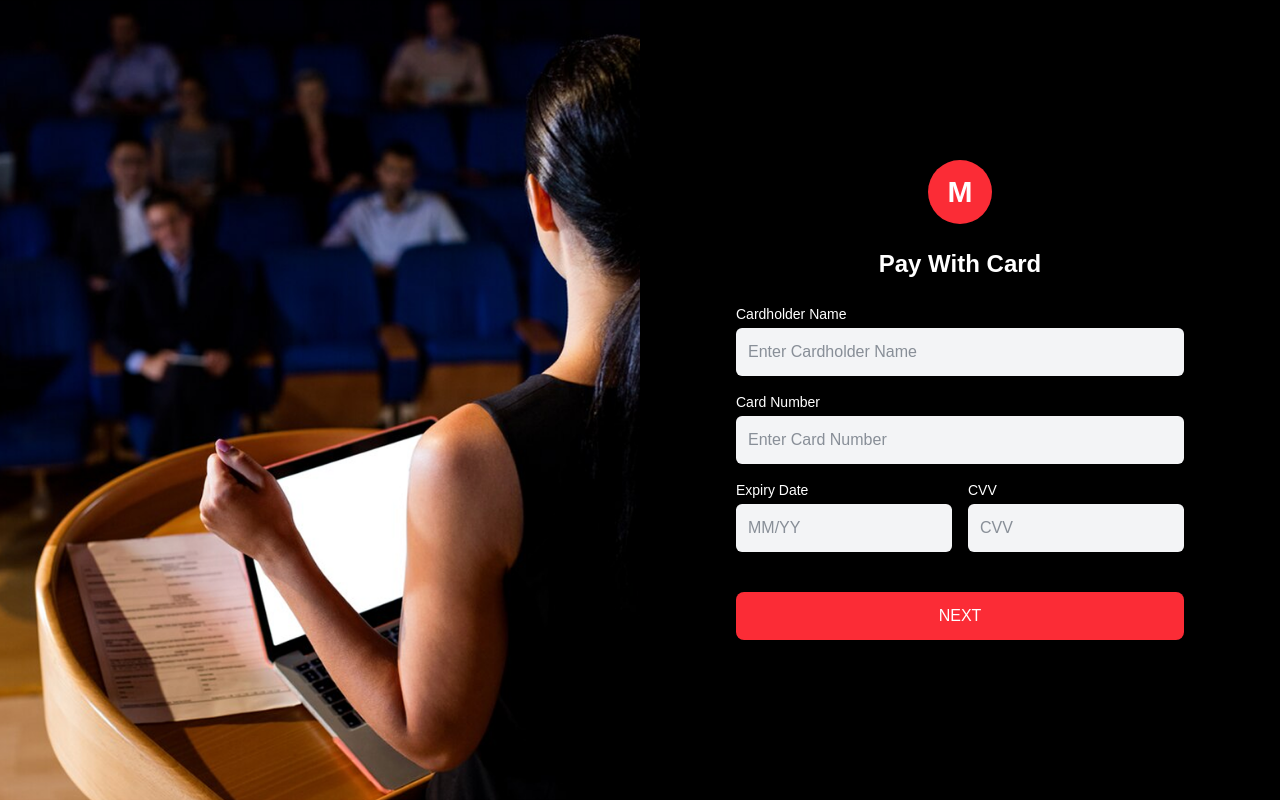
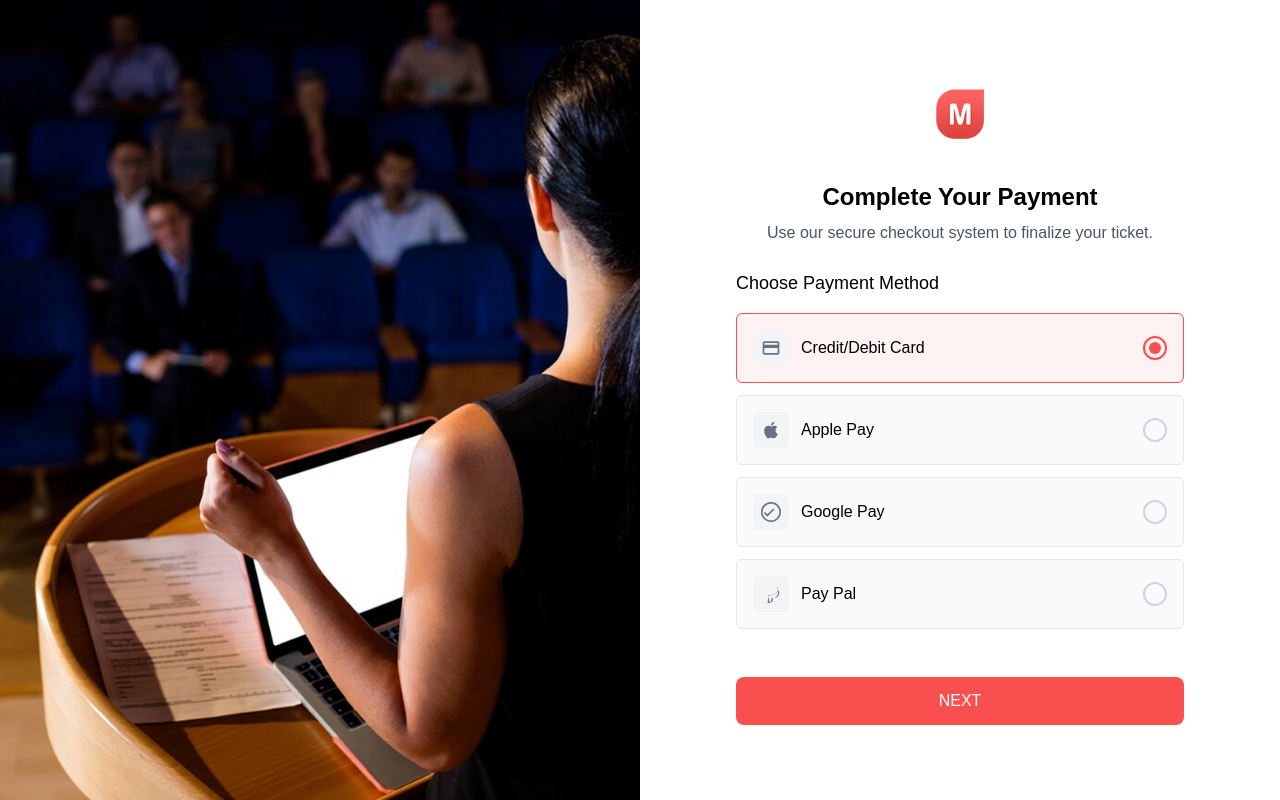
Before and after one commit to alcance/mega-events, a Next.js app: page /payment in a window 1280 px wide. Built offline with nearby package versions, Linux system fonts and the light colour scheme; no server answers.

Commit message:
Fix the colors of the pages

```diff
--- a/app/payment/page.tsx
+++ b/app/payment/page.tsx
@@ -4,26 +4,30 @@ import React, { useState } from 'react';
 import Image from 'next/image';
 import { useRouter } from 'next/navigation';
 
-const CardPaymentPage = () => {
-  const [cardholderName, setCardholderName] = useState('');
-  const [cardNumber, setCardNumber] = useState('');
-  const [expiryDate, setExpiryDate] = useState('');
-  const [cvv, setCvv] = useState('');
-  const [isLoading, setIsLoading] = useState(false);
+// Define a type for the payment method
+type PaymentMethod = 'credit' | 'apple' | 'google' | 'paypal';
+
+const PaymentMethodSelection = () => {
+  const [selectedMethod, setSelectedMethod] = useState<PaymentMethod>('credit');
+  const [isLoading, setIsLoading] = useState<boolean>(false);
 
   const router = useRouter();
+
+  const handlePaymentMethodChange = (method: PaymentMethod) => {
+    setSelectedMethod(method);
+  };
 
   const handleSubmit = () => {
     setIsLoading(true);
     // Simulating payment processing
     setTimeout(() => {
-      router.push('/order-details');
+      router.push('/payment');
       setIsLoading(false);
     }, 2000);
   };
 
   return (
-    <div className="flex h-screen bg-black text-white">
+    <div className="flex h-screen bg-white text-black">
       {/* Left side with the background image */}
       <div className="hidden md:block md:w-1/2 relative">
         <Image
@@ -35,93 +39,153 @@ const CardPaymentPage = () => {
         />
       </div>
 
-      {/* Right side with the payment form */}
+      {/* Right side with the form */}
       <div className="w-full md:w-1/2 flex items-center justify-center p-4">
         <div className="w-full max-w-md">
           <div className="flex justify-center mb-6">
-            <div className="w-16 h-16 bg-red-500 rounded-full flex items-center justify-center">
-              <span className="text-white text-3xl font-bold">M</span>
+            <Image
+              src="/main-logo.svg"
+              alt="Logo"
+              width={80}
+              height={80}
+            />
+          </div>
+
+          <h1 className="text-2xl font-bold text-center mb-2">Complete Your Payment</h1>
+          <p className="text-center text-gray-600 mb-6">
+            Use our secure checkout system to finalize your ticket.
+          </p>
+
+          <div className="mb-6">
+            <h2 className="text-lg font-medium mb-4">Choose Payment Method</h2>
+
+            <div className="space-y-3">
+              {/* Credit/Debit Card Option */}
+              <div
+                className={`flex items-center justify-between p-4 rounded-md border ${
+                  selectedMethod === 'credit'
+                    ? 'border-[#F94F4F] bg-red-50'
+                    : 'border-gray-200 bg-gray-50'
+                }`}
+                onClick={() => handlePaymentMethodChange('credit')}
+              >
+                <div className="flex items-center">
+                  <div className="p-2 bg-gray-100 rounded-md mr-3">
+                    <svg className="w-5 h-5 text-gray-500" fill="currentColor" viewBox="0 0 24 24">
+                      <path d="M20 4H4c-1.11 0-1.99.89-1.99 2L2 18c0 1.11.89 2 2 2h16c1.11 0 2-.89 2-2V6c0-1.11-.89-2-2-2zm0 14H4v-6h16v6zm0-10H4V6h16v2z"></path>
+                    </svg>
+                  </div>
+                  <span className="font-medium">Credit/Debit Card</span>
+                </div>
+                <div className={`w-6 h-6 rounded-full border-2 flex items-center justify-center ${
+                  selectedMethod === 'credit'
+                    ? 'border-[#F94F4F]'
+                    : 'border-gray-300'
+                }`}>
+                  {selectedMethod === 'credit' && (
+                    <div className="w-3 h-3 bg-[#F94F4F] rounded-full"></div>
+                  )}
                 </div>
               </div>
 
-          <h1 className="text-2xl font-bold text-center mb-6">Pay With Card</h1>
-
-          <form className="space-y-4">
-            <div>
-              <label htmlFor="cardholderName" className="block text-sm font-medium mb-1">
-                Cardholder Name
-              </label>
-              <input
-                id="cardholderName"
-                type="text"
-                placeholder="Enter Cardholder Name"
-                className="w-full p-3 bg-gray-100 text-gray-800 rounded-md"
-                value={cardholderName}
-                onChange={(e) => setCardholderName(e.target.value)}
-                required
-              />
+              {/* Apple Pay Option */}
+              <div
+                className={`flex items-center justify-between p-4 rounded-md border ${
+                  selectedMethod === 'apple'
+                    ? 'border-[#F94F4F] bg-red-50'
+                    : 'border-gray-200 bg-gray-50'
+                }`}
+                onClick={() => handlePaymentMethodChange('apple')}
+              >
+                <div className="flex items-center">
+                  <div className="p-2 bg-gray-100 rounded-md mr-3">
+                    <svg className="w-5 h-5 text-gray-500" viewBox="0 0 24 24" fill="currentColor">
+                      <path d="M18.71 19.5c-.83 1.24-1.71 2.45-3.05 2.47-1.34.03-1.77-.79-3.29-.79-1.53 0-2 .77-3.27.82-1.31.05-2.3-1.32-3.14-2.53C4.25 17 2.94 12.45 4.7 9.39c.87-1.52 2.43-2.48 4.12-2.51 1.28-.02 2.5.87 3.29.87.78 0 2.26-1.07 3.81-.91.65.03 2.47.26 3.64 1.98-.09.06-2.17 1.28-2.15 3.81.03 3.02 2.65 4.03 2.68 4.04-.03.07-.42 1.44-1.38 2.83M13 3.5c.73-.83 1.94-1.46 2.94-1.5.13 1.17-.34 2.35-1.04 3.19-.69.85-1.83 1.51-2.95 1.42-.15-1.15.41-2.35 1.05-3.11z"/>
+                    </svg>
+                  </div>
+                  <span className="font-medium">Apple Pay</span>
+                </div>
+                <div className={`w-6 h-6 rounded-full border-2 flex items-center justify-center ${
+                  selectedMethod === 'apple'
+                    ? 'border-[#F94F4F]'
+                    : 'border-gray-300'
+                }`}>
+                  {selectedMethod === 'apple' && (
+                    <div className="w-3 h-3 bg-[#F94F4F] rounded-full"></div>
+                  )}
+                </div>
               </div>
 
-            <div>
-              <label htmlFor="cardNumber" className="block text-sm font-medium mb-1">
-                Card Number
-              </label>
-              <input
-                id="cardNumber"
-                type="text"
-                placeholder="Enter Card Number"
-                className="w-full p-3 bg-gray-100 text-gray-800 rounded-md"
-                value={cardNumber}
-                onChange={(e) => setCardNumber(e.target.value)}
-                required
-              />
+              {/* Google Pay Option */}
+              <div
+                className={`flex items-center justify-between p-4 rounded-md border ${
+                  selectedMethod === 'google'
+                    ? 'border-[#F94F4F] bg-red-50'
+                    : 'border-gray-200 bg-gray-50'
+                }`}
+                onClick={() => handlePaymentMethodChange('google')}
+              >
+                <div className="flex items-center">
+                  <div className="p-2 bg-gray-100 rounded-md mr-3">
+                    <svg className="w-5 h-5 text-gray-500" viewBox="0 0 24 24" fill="currentColor">
+                      <path d="M12 24C5.38 24 0 18.62 0 12S5.38 0 12 0s12 5.38 12 12-5.38 12-12 12zm0-22C6.5 2 2 6.5 2 12s4.5 10 10 10 10-4.5 10-10S17.5 2 12 2zm-4.38 12.81l7.09-7.09 1.41 1.41-8.5 8.5-4.18-4.18 1.41-1.41 2.77 2.77z"></path>
+                    </svg>
+                  </div>
+                  <span className="font-medium">Google Pay</span>
+                </div>
+                <div className={`w-6 h-6 rounded-full border-2 flex items-center justify-center ${
+                  selectedMethod === 'google'
+                    ? 'border-[#F94F4F]'
+                    : 'border-gray-300'
+                }`}>
+                  {selectedMethod === 'google' && (
+                    <div className="w-3 h-3 bg-[#F94F4F] rounded-full"></div>
+                  )}
+                </div>
               </div>
 
-            <div className="flex space-x-4">
-              <div className="w-1/2">
-                <label htmlFor="expiryDate" className="block text-sm font-medium mb-1">
-                  Expiry Date
-                </label>
-                <input
-                  id="expiryDate"
-                  type="text"
-                  placeholder="MM/YY"
-                  className="w-full p-3 bg-gray-100 text-gray-800 rounded-md"
-                  value={expiryDate}
-                  onChange={(e) => setExpiryDate(e.target.value)}
-                  required
-                />
+              {/* PayPal Option */}
+              <div
+                className={`flex items-center justify-between p-4 rounded-md border ${
+                  selectedMethod === 'paypal'
+                    ? 'border-[#F94F4F] bg-red-50'
+                    : 'border-gray-200 bg-gray-50'
+                }`}
+                onClick={() => handlePaymentMethodChange('paypal')}
+              >
+                <div className="flex items-center">
+                  <div className="p-2 bg-gray-100 rounded-md mr-3">
+                    <svg className="w-5 h-5 text-gray-500" viewBox="0 0 24 24" fill="currentColor">
+                      <path d="M20.067 8.478c.492.88.556 2.014.3 3.327-.74 3.806-3.276 5.12-6.514 5.12h-.5a.805.805 0 0 0-.794.68l-.04.22-.63 4.028-.02.12a.804.804 0 0 1-.794.68h-2.52a.67.67 0 0 1-.66-.78l1.16-7.33v-.04a.804.804 0 0 1 .795-.68h1.677c4.525 0 7.67-2.007 8.648-6.485.30-1.374.262-2.468-.31-3.358-.18-.277-.444-.52-.772-.736.738.916 1.06 2.218.697 3.867-.798 4.04-3.494 6.147-7.622 6.147H9.54a.67.67 0 0 0-.66.78l1.1 6.977a.796.796 0 0 0 .785.68h2.386c.248 0 .458-.18.495-.424l.02-.12.583-3.68.038-.202a.803.803 0 0 1 .794-.682h.5c3.07 0 5.53-1.426 6.23-5.022.32-1.29.16-2.358-.307-3.139z"></path>
+                    </svg>
                   </div>
-
-              <div className="w-1/2">
-                <label htmlFor="cvv" className="block text-sm font-medium mb-1">
-                  CVV
-                </label>
-                <input
-                  id="cvv"
-                  type="text"
-                  placeholder="CVV"
-                  className="w-full p-3 bg-gray-100 text-gray-800 rounded-md"
-                  value={cvv}
-                  onChange={(e) => setCvv(e.target.value)}
-                  required
-                />
+                  <span className="font-medium">Pay Pal</span>
+                </div>
+                <div className={`w-6 h-6 rounded-full border-2 flex items-center justify-center ${
+                  selectedMethod === 'paypal'
+                    ? 'border-[#F94F4F]'
+                    : 'border-gray-300'
+                }`}>
+                  {selectedMethod === 'paypal' && (
+                    <div className="w-3 h-3 bg-[#F94F4F] rounded-full"></div>
+                  )}
+                </div>
+              </div>
             </div>
           </div>
 
           <button
             type="button"
-              className="w-full p-3 mt-6 bg-red-500 text-white rounded-lg font-medium"
+            className="w-full p-3 mt-6 bg-[#F94F4F] text-white rounded-lg font-medium hover:bg-red-600 transition-colors"
             onClick={handleSubmit}
             disabled={isLoading}
           >
             {isLoading ? 'PROCESSING...' : 'NEXT'}
           </button>
-          </form>
         </div>
       </div>
     </div>
   );
 };
 
-export default CardPaymentPage;
+export default PaymentMethodSelection;
--- a/app/payout/page.tsx
+++ b/app/payout/page.tsx
@@ -4,30 +4,26 @@ import React, { useState } from 'react';
 import Image from 'next/image';
 import { useRouter } from 'next/navigation';
 
-// Define a type for the payment method
-type PaymentMethod = 'credit' | 'apple' | 'google' | 'paypal';
-
-const PaymentMethodSelection = () => {
-  const [selectedMethod, setSelectedMethod] = useState<PaymentMethod>('credit');
-  const [isLoading, setIsLoading] = useState<boolean>(false);
+const CardPaymentPage = () => {
+  const [cardholderName, setCardholderName] = useState('');
+  const [cardNumber, setCardNumber] = useState('');
+  const [expiryDate, setExpiryDate] = useState('');
+  const [cvv, setCvv] = useState('');
+  const [isLoading, setIsLoading] = useState(false);
 
   const router = useRouter();
-
-  const handlePaymentMethodChange = (method: PaymentMethod) => {
-    setSelectedMethod(method);
-  };
 
   const handleSubmit = () => {
     setIsLoading(true);
     // Simulating payment processing
     setTimeout(() => {
-      router.push('/payment');
+      router.push('/order-details');
       setIsLoading(false);
     }, 2000);
   };
 
   return (
-    <div className="flex h-screen bg-black text-white">
+    <div className="flex h-screen bg-white text-black">
       {/* Left side with the background image */}
       <div className="hidden md:block md:w-1/2 relative">
         <Image
@@ -39,153 +35,93 @@ const PaymentMethodSelection = () => {
         />
       </div>
 
-      {/* Right side with the form */}
+      {/* Right side with the payment form */}
       <div className="w-full md:w-1/2 flex items-center justify-center p-4">
         <div className="w-full max-w-md">
           <div className="flex justify-center mb-6">
-            <Image
-              src="/main-logo.svg"
-              alt="Logo"
-              width={80}
-              height={80}
+            <div className="w-16 h-16 bg-[#F94F4F] rounded-full flex items-center justify-center">
+              <span className="text-white text-3xl font-bold">M</span>
+            </div>
+          </div>
+
+          <h1 className="text-2xl font-bold text-center mb-6">Pay With Card</h1>
+
+          <form className="space-y-4">
+            <div>
+              <label htmlFor="cardholderName" className="block text-sm font-medium mb-1">
+                Cardholder Name
+              </label>
+              <input
+                id="cardholderName"
+                type="text"
+                placeholder="Enter Cardholder Name"
+                className="w-full p-3 bg-gray-50 text-gray-800 rounded-md border border-gray-200"
+                value={cardholderName}
+                onChange={(e) => setCardholderName(e.target.value)}
+                required
               />
             </div>
 
-          <h1 className="text-2xl font-bold text-center mb-2">Complete Your Payment</h1>
-          <p className="text-center text-gray-400 mb-6">
-            Use our secure checkout system to finalize your ticket.
-          </p>
-
-          <div className="mb-6">
-            <h2 className="text-lg font-medium mb-4">Choose Payment Method</h2>
-
-            <div className="space-y-3">
-              {/* Credit/Debit Card Option */}
-              <div
-                className={`flex items-center justify-between p-4 rounded-md border ${
-                  selectedMethod === 'credit'
-                    ? 'border-red-500 bg-red-500 bg-opacity-10'
-                    : 'border-gray-700 bg-gray-800'
-                }`}
-                onClick={() => handlePaymentMethodChange('credit')}
-              >
-                <div className="flex items-center">
-                  <div className="p-2 bg-gray-700 rounded-md mr-3">
-                    <svg className="w-5 h-5 text-gray-400" fill="currentColor" viewBox="0 0 24 24">
-                      <path d="M20 4H4c-1.11 0-1.99.89-1.99 2L2 18c0 1.11.89 2 2 2h16c1.11 0 2-.89 2-2V6c0-1.11-.89-2-2-2zm0 14H4v-6h16v6zm0-10H4V6h16v2z"></path>
-                    </svg>
-                  </div>
-                  <span className="font-medium">Credit/Debit Card</span>
-                </div>
-                <div className={`w-6 h-6 rounded-full border-2 flex items-center justify-center ${
-                  selectedMethod === 'credit'
-                    ? 'border-red-500'
-                    : 'border-gray-500'
-                }`}>
-                  {selectedMethod === 'credit' && (
-                    <div className="w-3 h-3 bg-red-500 rounded-full"></div>
-                  )}
-                </div>
+            <div>
+              <label htmlFor="cardNumber" className="block text-sm font-medium mb-1">
+                Card Number
+              </label>
+              <input
+                id="cardNumber"
+                type="text"
+                placeholder="Enter Card Number"
+                className="w-full p-3 bg-gray-50 text-gray-800 rounded-md border border-gray-200"
+                value={cardNumber}
+                onChange={(e) => setCardNumber(e.target.value)}
+                required
+              />
             </div>
 
-              {/* Apple Pay Option */}
-              <div
-                className={`flex items-center justify-between p-4 rounded-md border ${
-                  selectedMethod === 'apple'
-                    ? 'border-red-500 bg-red-500 bg-opacity-10'
-                    : 'border-gray-700 bg-gray-800'
-                }`}
-                onClick={() => handlePaymentMethodChange('apple')}
-              >
-                <div className="flex items-center">
-                  <div className="p-2 bg-gray-700 rounded-md mr-3">
-                    <svg className="w-5 h-5 text-gray-400" viewBox="0 0 24 24" fill="currentColor">
-                      <path d="M18.71 19.5c-.83 1.24-1.71 2.45-3.05 2.47-1.34.03-1.77-.79-3.29-.79-1.53 0-2 .77-3.27.82-1.31.05-2.3-1.32-3.14-2.53C4.25 17 2.94 12.45 4.7 9.39c.87-1.52 2.43-2.48 4.12-2.51 1.28-.02 2.5.87 3.29.87.78 0 2.26-1.07 3.81-.91.65.03 2.47.26 3.64 1.98-.09.06-2.17 1.28-2.15 3.81.03 3.02 2.65 4.03 2.68 4.04-.03.07-.42 1.44-1.38 2.83M13 3.5c.73-.83 1.94-1.46 2.94-1.5.13 1.17-.34 2.35-1.04 3.19-.69.85-1.83 1.51-2.95 1.42-.15-1.15.41-2.35 1.05-3.11z"/>
-                    </svg>
-                  </div>
-                  <span className="font-medium">Apple Pay</span>
-                </div>
-                <div className={`w-6 h-6 rounded-full border-2 flex items-center justify-center ${
-                  selectedMethod === 'apple'
-                    ? 'border-red-500'
-                    : 'border-gray-500'
-                }`}>
-                  {selectedMethod === 'apple' && (
-                    <div className="w-3 h-3 bg-red-500 rounded-full"></div>
-                  )}
-                </div>
+            <div className="flex space-x-4">
+              <div className="w-1/2">
+                <label htmlFor="expiryDate" className="block text-sm font-medium mb-1">
+                  Expiry Date
+                </label>
+                <input
+                  id="expiryDate"
+                  type="text"
+                  placeholder="MM/YY"
+                  className="w-full p-3 bg-gray-50 text-gray-800 rounded-md border border-gray-200"
+                  value={expiryDate}
+                  onChange={(e) => setExpiryDate(e.target.value)}
+                  required
+                />
               </div>
 
-              {/* Google Pay Option */}
-              <div
-                className={`flex items-center justify-between p-4 rounded-md border ${
-                  selectedMethod === 'google'
-                    ? 'border-red-500 bg-red-500 bg-opacity-10'
-                    : 'border-gray-700 bg-gray-800'
-                }`}
-                onClick={() => handlePaymentMethodChange('google')}
-              >
-                <div className="flex items-center">
-                  <div className="p-2 bg-gray-700 rounded-md mr-3">
-                    <svg className="w-5 h-5 text-gray-400" viewBox="0 0 24 24" fill="currentColor">
-                      <path d="M12 24C5.38 24 0 18.62 0 12S5.38 0 12 0s12 5.38 12 12-5.38 12-12 12zm0-22C6.5 2 2 6.5 2 12s4.5 10 10 10 10-4.5 10-10S17.5 2 12 2zm-4.38 12.81l7.09-7.09 1.41 1.41-8.5 8.5-4.18-4.18 1.41-1.41 2.77 2.77z"></path>
-                    </svg>
-                  </div>
-                  <span className="font-medium">Google Pay</span>
-                </div>
-                <div className={`w-6 h-6 rounded-full border-2 flex items-center justify-center ${
-                  selectedMethod === 'google'
-                    ? 'border-red-500'
-                    : 'border-gray-500'
-                }`}>
-                  {selectedMethod === 'google' && (
-                    <div className="w-3 h-3 bg-red-500 rounded-full"></div>
-                  )}
-                </div>
-              </div>
-
-              {/* PayPal Option */}
-              <div
-                className={`flex items-center justify-between p-4 rounded-md border ${
-                  selectedMethod === 'paypal'
-                    ? 'border-red-500 bg-red-500 bg-opacity-10'
-                    : 'border-gray-700 bg-gray-800'
-                }`}
-                onClick={() => handlePaymentMethodChange('paypal')}
-              >
-                <div className="flex items-center">
-                  <div className="p-2 bg-gray-700 rounded-md mr-3">
-                    <svg className="w-5 h-5 text-gray-400" viewBox="0 0 24 24" fill="currentColor">
-                      <path d="M20.067 8.478c.492.88.556 2.014.3 3.327-.74 3.806-3.276 5.12-6.514 5.12h-.5a.805.805 0 0 0-.794.68l-.04.22-.63 4.028-.02.12a.804.804 0 0 1-.794.68h-2.52a.67.67 0 0 1-.66-.78l1.16-7.33v-.04a.804.804 0 0 1 .795-.68h1.677c4.525 0 7.67-2.007 8.648-6.485.30-1.374.262-2.468-.31-3.358-.18-.277-.444-.52-.772-.736.738.916 1.06 2.218.697 3.867-.798 4.04-3.494 6.147-7.622 6.147H9.54a.67.67 0 0 0-.66.78l1.1 6.977a.796.796 0 0 0 .785.68h2.386c.248 0 .458-.18.495-.424l.02-.12.583-3.68.038-.202a.803.803 0 0 1 .794-.682h.5c3.07 0 5.53-1.426 6.23-5.022.32-1.29.16-2.358-.307-3.139z"></path>
-                    </svg>
-                  </div>
-                  <span className="font-medium">Pay Pal</span>
-                </div>
-                <div className={`w-6 h-6 rounded-full border-2 flex items-center justify-center ${
-                  selectedMethod === 'paypal'
-                    ? 'border-red-500'
-                    : 'border-gray-500'
-                }`}>
-                  {selectedMethod === 'paypal' && (
-                    <div className="w-3 h-3 bg-red-500 rounded-full"></div>
-                  )}
-                </div>
-              </div>
+              <div className="w-1/2">
+                <label htmlFor="cvv" className="block text-sm font-medium mb-1">
+                  CVV
+                </label>
+                <input
+                  id="cvv"
+                  type="text"
+                  placeholder="CVV"
+                  className="w-full p-3 bg-gray-50 text-gray-800 rounded-md border border-gray-200"
+                  value={cvv}
+                  onChange={(e) => setCvv(e.target.value)}
+                  required
+                />
               </div>
             </div>
 
             <button
               type="button"
-            className="w-full p-3 mt-6 bg-red-500 text-white rounded-lg font-medium"
+              className="w-full p-3 mt-6 bg-[#F94F4F] text-white rounded-lg font-medium hover:bg-red-600 transition-colors"
               onClick={handleSubmit}
               disabled={isLoading}
             >
               {isLoading ? 'PROCESSING...' : 'NEXT'}
             </button>
+          </form>
         </div>
       </div>
     </div>
   );
 };
 
-export default PaymentMethodSelection;
+export default CardPaymentPage;
```
Also changed, not shown: app/confirmation/page.tsx (+8 -8 lines), app/order-details/page.tsx (+6 -6 lines), app/register/page.tsx (+10 -10 lines). Lines whose indentation alone changed are shown as unchanged.
